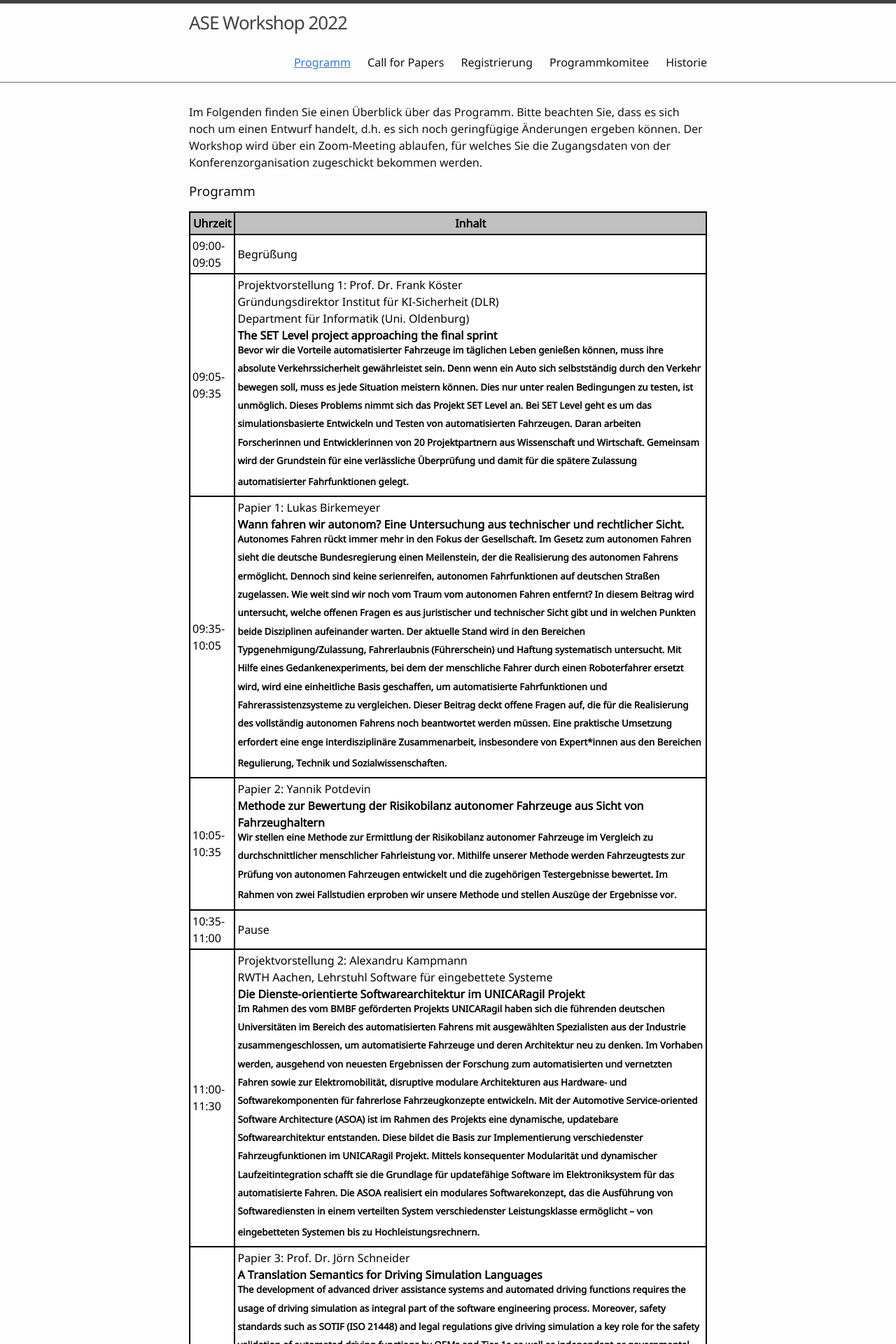
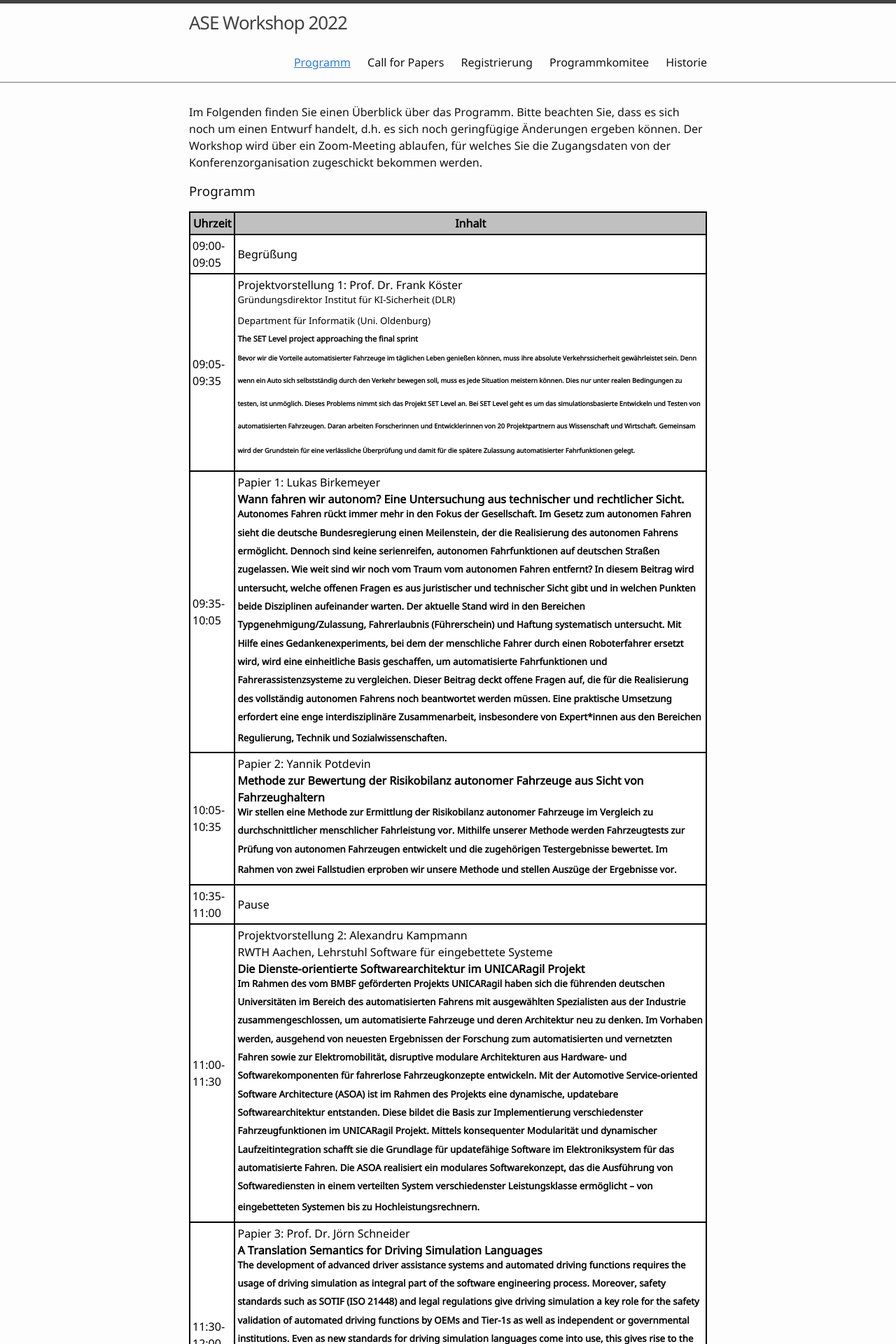
Before and after one commit to ASE-Workshop/2022, a Jekyll site: the page built from 0-programm.md, in a window 1280 px wide. Shown: the top 1920 px of the page at 70% size. Built offline with Jekyll 4.4.1, drawn with Linux system fonts in a browser that asks for light colours.

```diff
--- a/0-programm.md
+++ b/0-programm.md
@@ -51,8 +51,8 @@ table.GeneratedTable thead {
     <tr>
       <td>09:05-09:35</td>
       <td>Projektvorstellung 1: Prof. Dr. Frank Köster<br/>
-          Gründungsdirektor Institut für KI-Sicherheit (DLR)<br/>
-          Department für Informatik (Uni. Oldenburg)<br/>
+          <sup> Gründungsdirektor Institut für KI-Sicherheit (DLR)<br/>
+          Department für Informatik (Uni. Oldenburg)  <sup> <br/>
         <b>The SET Level project approaching the final sprint<b> <br/> <sup>Bevor wir die Vorteile automatisierter Fahrzeuge im täglichen Leben genießen können, muss ihre absolute Verkehrssicherheit gewährleistet sein. Denn wenn ein Auto sich selbstständig durch den Verkehr bewegen soll, muss es jede Situation meistern können. Dies nur unter realen Bedingungen zu testen, ist unmöglich. Dieses Problems nimmt sich das Projekt SET Level an. Bei SET Level geht es um das simulationsbasierte Entwickeln und Testen von automatisierten Fahrzeugen. Daran arbeiten Forscherinnen und Entwicklerinnen von 20 Projektpartnern aus Wissenschaft und Wirtschaft. Gemeinsam wird der Grundstein für eine verlässliche Überprüfung und damit für die spätere Zulassung automatisierter Fahrfunktionen gelegt.<sup>
     <tr>
       <td>09:35-10:05</td>
```
